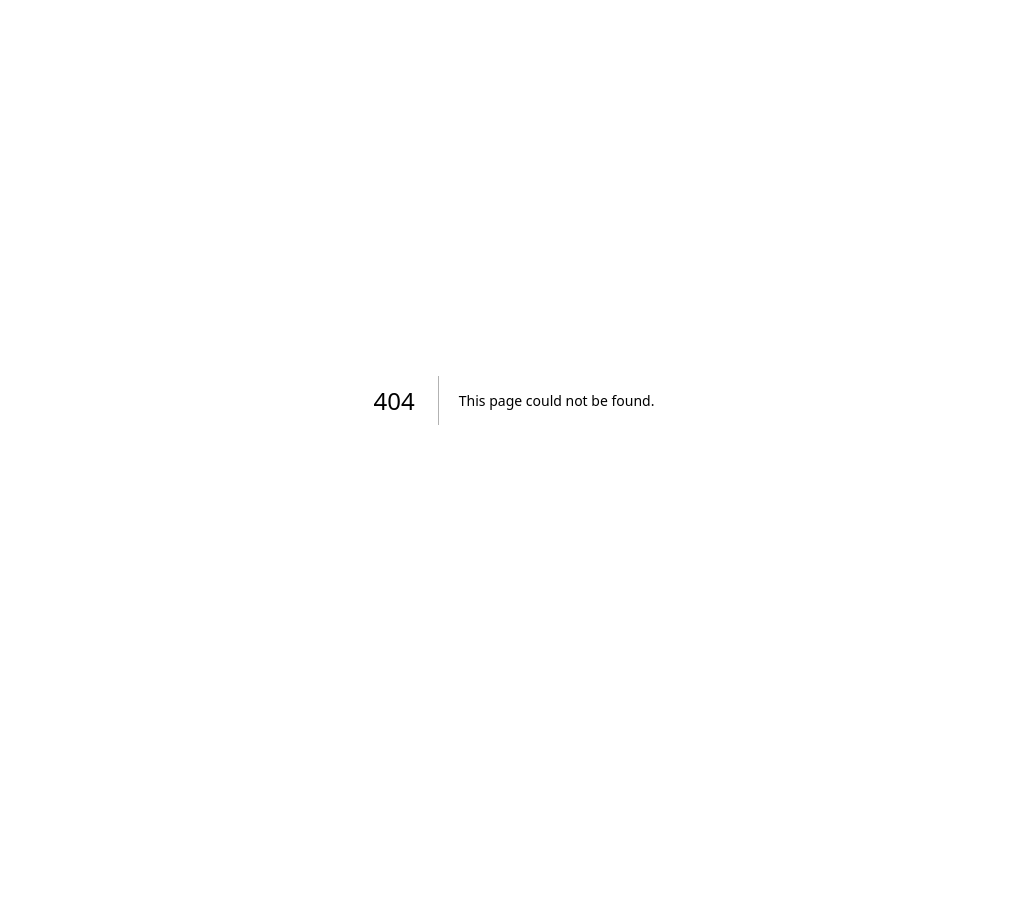
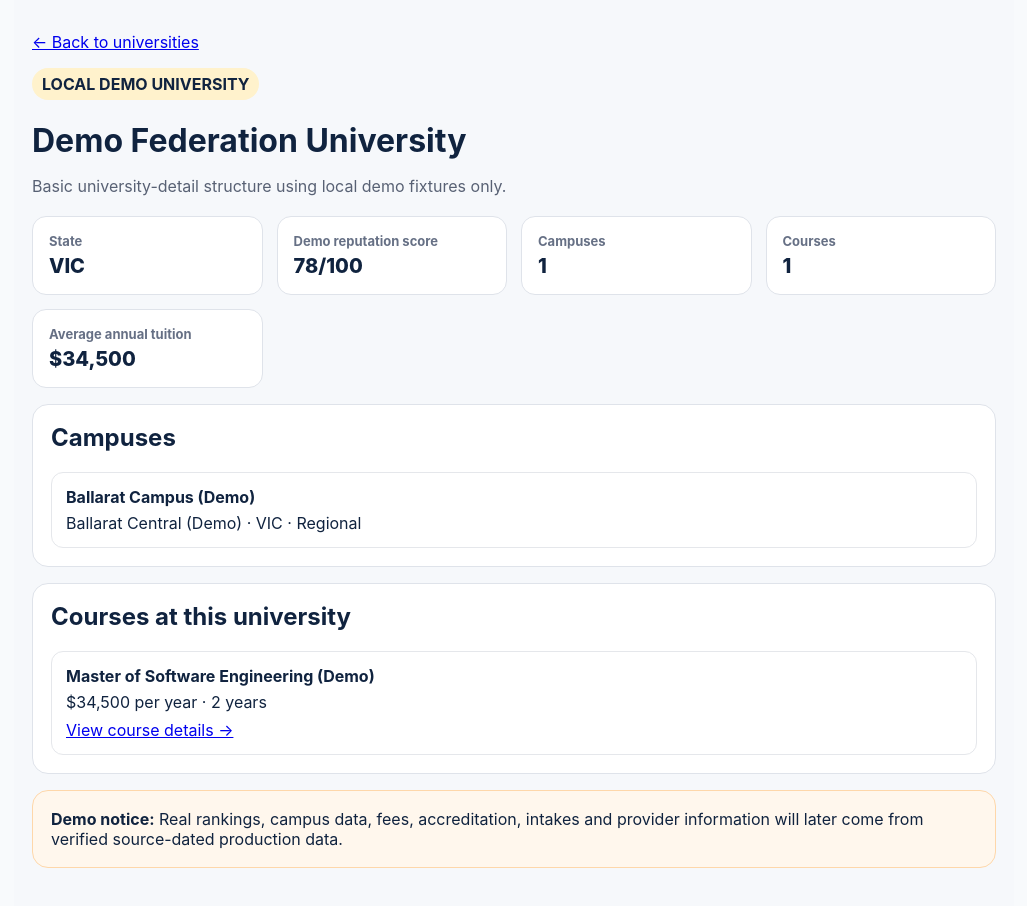
Before and after one commit to bkushen/unipath-australia, a Next.js app: page /local-v2/universities/u-fed in a window 1280 px wide. Before the commit this address had no page. Shown: the top 906 px of the page, without its empty margins (126-1153 px from the left). Before the commit the page ends 800 px from the top, so only its background shows below. Built offline with nearby package versions, Linux system fonts and the light colour scheme.

Commit message:
Add local V2 university detail page

```diff
--- /dev/null
+++ b/app/local-v2/universities/[universityId]/page.tsx
@@ -0,0 +1,77 @@
+import Link from "next/link";
+import { notFound } from "next/navigation";
+import { demoCampuses, demoCourses, demoSuburbs, demoUniversities } from "@/lib/local-v2/fixtures";
+
+function money(cents: number) {
+  return new Intl.NumberFormat("en-AU", { style: "currency", currency: "AUD", maximumFractionDigits: 0 }).format(cents / 100);
+}
+
+export default async function UniversityDetailPage({ params }: { params: Promise<{ universityId: string }> }) {
+  const { universityId } = await params;
+  const university = demoUniversities.find((item) => item.id === universityId);
+  if (!university) notFound();
+
+  const campuses = demoCampuses.filter((campus) => campus.universityId === university.id);
+  const courses = demoCourses.filter((course) => course.universityId === university.id);
+  const avgTuition = courses.length ? Math.round(courses.reduce((sum, course) => sum + course.annualTuitionCents, 0) / courses.length) : 0;
+
+  return (
+    <main style={{ maxWidth: 1000, margin: "0 auto", padding: "32px 18px 70px", background: "#f6f8fb", minHeight: "100vh" }}>
+      <Link href="/local-v2/universities">← Back to universities</Link>
+      <div style={{ marginTop: 16, marginBottom: 20 }}>
+        <span style={{ display: "inline-block", padding: "6px 10px", borderRadius: 999, background: "#fff2cc", fontWeight: 750 }}>LOCAL DEMO UNIVERSITY</span>
+        <h1 style={{ marginBottom: 8 }}>{university.name}</h1>
+        <p style={{ color: "#586174" }}>Basic university-detail structure using local demo fixtures only.</p>
+      </div>
+
+      <section style={{ display: "grid", gridTemplateColumns: "repeat(auto-fit, minmax(220px, 1fr))", gap: 14 }}>
+        {[
+          ["State", university.state],
+          ["Demo reputation score", `${university.reputationScore}/100`],
+          ["Campuses", String(campuses.length)],
+          ["Courses", String(courses.length)],
+          ["Average annual tuition", courses.length ? money(avgTuition) : "No demo courses"],
+        ].map(([label, value]) => (
+          <article key={label} style={{ border: "1px solid #dfe3ea", borderRadius: 14, padding: 16, background: "#fff" }}>
+            <div style={{ fontSize: 13, color: "#667085", fontWeight: 750 }}>{label}</div>
+            <div style={{ marginTop: 5, fontSize: 20, fontWeight: 800 }}>{value}</div>
+          </article>
+        ))}
+      </section>
+
+      <section style={{ marginTop: 16, border: "1px solid #dfe3ea", borderRadius: 16, padding: 18, background: "#fff" }}>
+        <h2 style={{ marginTop: 0 }}>Campuses</h2>
+        <div style={{ display: "grid", gap: 12 }}>
+          {campuses.map((campus) => {
+            const suburb = demoSuburbs.find((item) => item.id === campus.suburbId);
+            return (
+              <article key={campus.id} style={{ border: "1px solid #e5e7eb", borderRadius: 12, padding: 14 }}>
+                <strong>{campus.name}</strong>
+                <div style={{ marginTop: 6 }}>{suburb?.name ?? "Unknown suburb"} · {campus.state} · {campus.regional ? "Regional" : "Metro/non-regional demo"}</div>
+              </article>
+            );
+          })}
+        </div>
+      </section>
+
+      <section style={{ marginTop: 16, border: "1px solid #dfe3ea", borderRadius: 16, padding: 18, background: "#fff" }}>
+        <h2 style={{ marginTop: 0 }}>Courses at this university</h2>
+        {courses.length === 0 ? <p>No demo courses yet.</p> : (
+          <div style={{ display: "grid", gap: 12 }}>
+            {courses.map((course) => (
+              <article key={course.id} style={{ border: "1px solid #e5e7eb", borderRadius: 12, padding: 14 }}>
+                <strong>{course.name}</strong>
+                <div style={{ marginTop: 6 }}>{money(course.annualTuitionCents)} per year · {course.durationYears} years</div>
+                <div style={{ marginTop: 8 }}><Link href={`/local-v2/courses/${course.id}`}>View course details →</Link></div>
+              </article>
+            ))}
+          </div>
+        )}
+      </section>
+
+      <section style={{ marginTop: 16, border: "1px solid #fed7aa", borderRadius: 16, padding: 18, background: "#fff7ed" }}>
+        <strong>Demo notice:</strong> Real rankings, campus data, fees, accreditation, intakes and provider information will later come from verified source-dated production data.
+      </section>
+    </main>
+  );
+}
```
